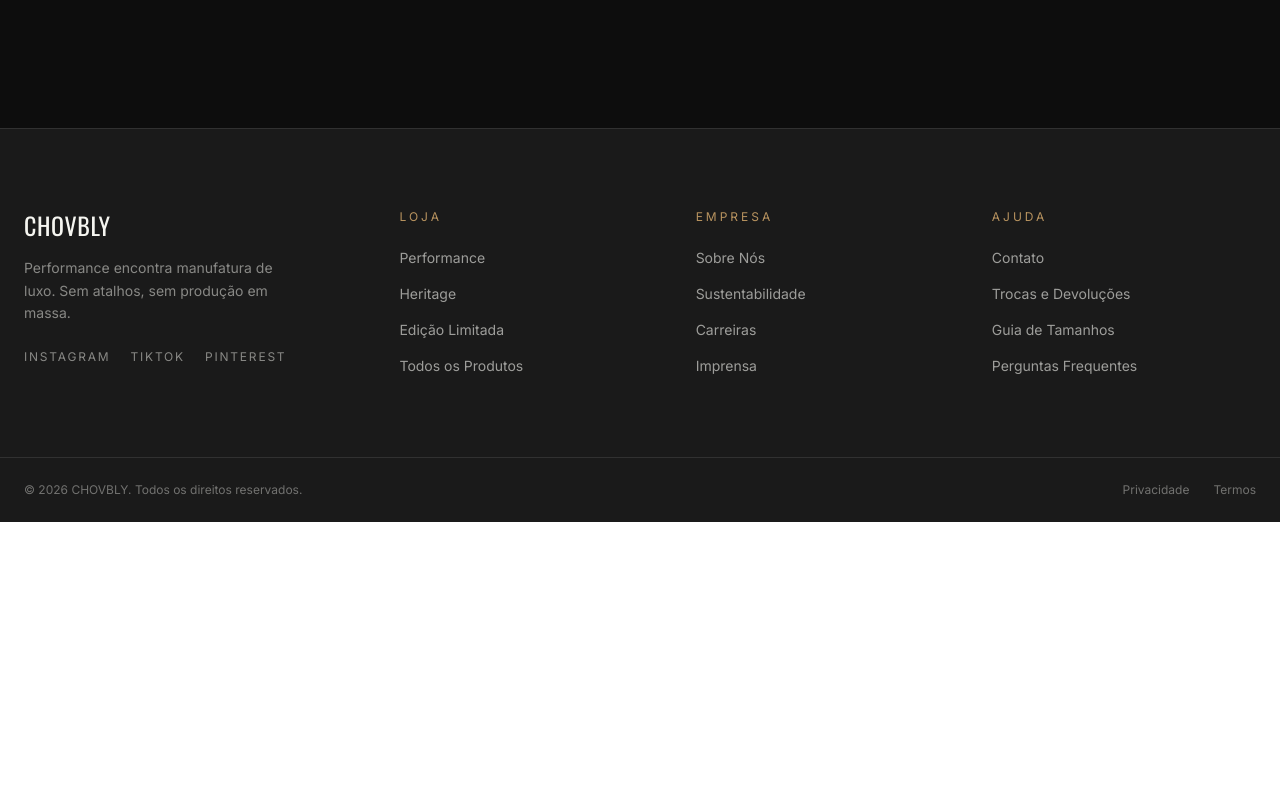
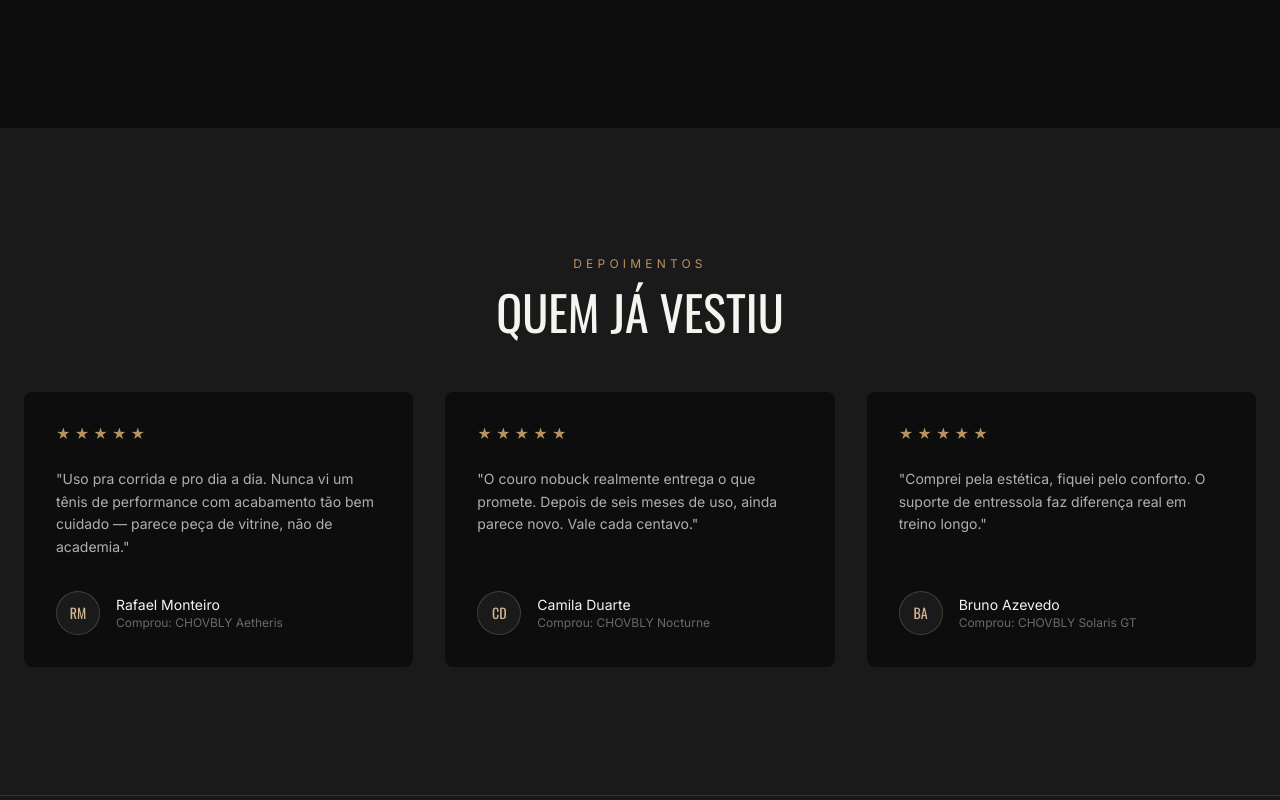
Before and after one commit to euluciano2222-cmyk/chovbly, a React (Vite) app: page / in a window 1280 px wide. Shown: the part 6680-7480 px from the top of the page. Before the commit the page ends 7202 px from the top, so only its background shows below. Built offline with nearby package versions, Linux system fonts and the light colour scheme.

Commit message:
Adiciona seção Depoimentos

```diff
--- a/src/App.tsx
+++ b/src/App.tsx
@@ -5,6 +5,7 @@ import AboutBrand from './components/sections/AboutBrand'
 import Craftsmanship from './components/sections/Craftsmanship'
 import Guarantees from './components/sections/Guarantees'
 import Lookbook from './components/sections/Lookbook'
+import Testimonials from './components/sections/Testimonials'
 import Footer from './components/sections/Footer'
 
 function App() {
@@ -17,6 +18,7 @@ function App() {
       <Craftsmanship />
       <Guarantees />
       <Lookbook />
+      <Testimonials />
       <Footer />
     </>
   )
--- /dev/null
+++ b/src/components/sections/Testimonials.tsx
@@ -0,0 +1,75 @@
+const TESTIMONIALS = [
+  {
+    id: 1,
+    name: 'Rafael Monteiro',
+    product: 'Comprou: CHOVBLY Aetheris',
+    quote:
+      'Uso pra corrida e pro dia a dia. Nunca vi um tênis de performance com acabamento tão bem cuidado — parece peça de vitrine, não de academia.',
+    initials: 'RM',
+  },
+  {
+    id: 2,
+    name: 'Camila Duarte',
+    product: 'Comprou: CHOVBLY Nocturne',
+    quote:
+      'O couro nobuck realmente entrega o que promete. Depois de seis meses de uso, ainda parece novo. Vale cada centavo.',
+    initials: 'CD',
+  },
+  {
+    id: 3,
+    name: 'Bruno Azevedo',
+    product: 'Comprou: CHOVBLY Solaris GT',
+    quote:
+      'Comprei pela estética, fiquei pelo conforto. O suporte de entressola faz diferença real em treino longo.',
+    initials: 'BA',
+  },
+];
+
+export default function Testimonials() {
+  return (
+    <section className="bg-surface text-offwhite py-24 lg:py-32">
+      <div className="max-w-[1400px] mx-auto px-6">
+        <div className="mb-14 text-center">
+          <p className="font-body text-xs tracking-[0.35em] uppercase text-accent mb-4">
+            Depoimentos
+          </p>
+          <h2 className="font-display uppercase text-4xl lg:text-5xl leading-none">
+            Quem Já Vestiu
+          </h2>
+        </div>
+
+        {/* Grid simétrico — quebra de ritmo em relação às seções assimétricas anteriores */}
+        <div className="grid grid-cols-1 md:grid-cols-3 gap-8">
+          {TESTIMONIALS.map((testimonial) => (
+            <div
+              key={testimonial.id}
+              className="bg-graphite rounded-md p-8 flex flex-col"
+            >
+              <div className="flex gap-1 text-accent mb-6">
+                {Array.from({ length: 5 }).map((_, i) => (
+                  <span key={i} className="text-sm">★</span>
+                ))}
+              </div>
+
+              <p className="font-body text-offwhite/70 text-sm leading-relaxed mb-8 flex-1">
+                "{testimonial.quote}"
+              </p>
+
+              <div className="flex items-center gap-4">
+                <div className="w-11 h-11 rounded-full bg-surface border border-accent/30 flex items-center justify-center shrink-0">
+                  <span className="font-display text-accent-light text-sm">
+                    {testimonial.initials}
+                  </span>
+                </div>
+                <div>
+                  <p className="font-body text-sm text-offwhite">{testimonial.name}</p>
+                  <p className="font-body text-xs text-offwhite/40">{testimonial.product}</p>
+                </div>
+              </div>
+            </div>
+          ))}
+        </div>
+      </div>
+    </section>
+  );
+}
```
